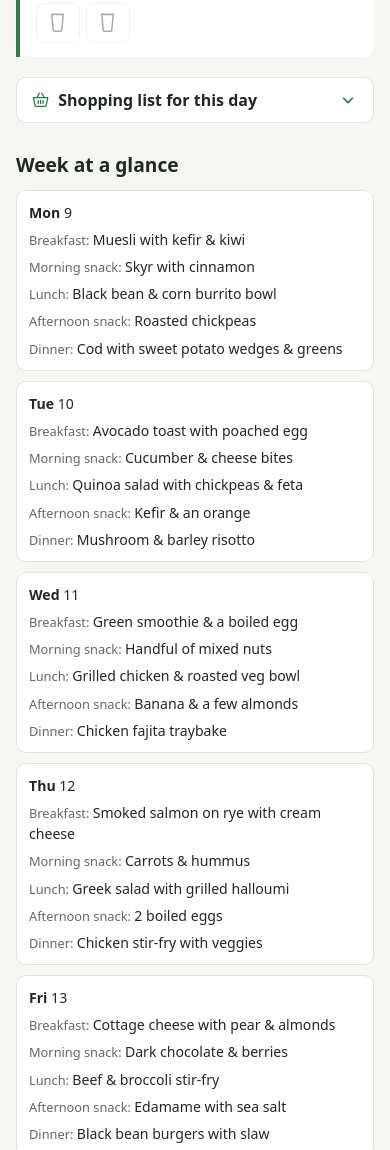
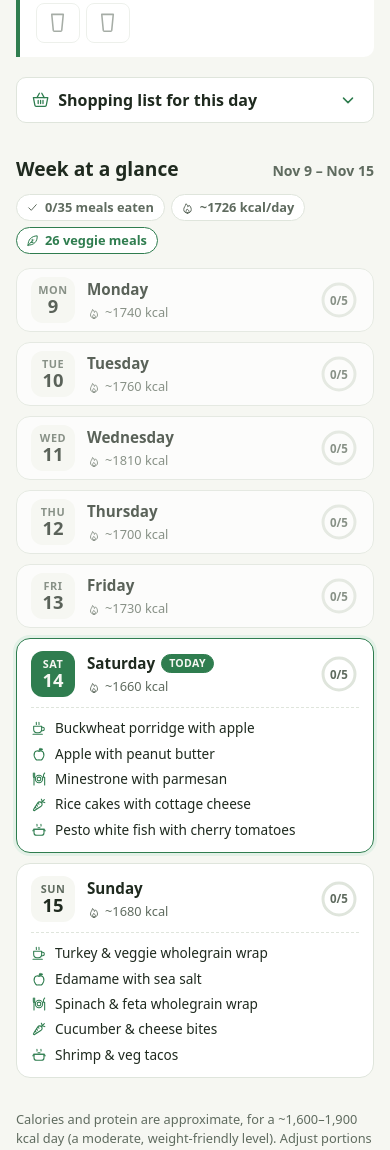
Before and after one commit to serjhnn/healthy-diet, a plain HTML site: page index.html in a window 390 px wide. Shown: the part 1828-2978 px from the top of the page. Drawn offline with Linux system fonts and the light colour scheme.

Commit message:
Redesign Week at a glance
- Day cards replace the table: date tile, weekday with Today/Viewing tag,
  day's kcal, eaten-meals progress ring, and the five meals with their
  sketch icons (eaten ones ticked and struck through)
- Header shows the week's date range plus totals: meals eaten,
  average kcal/day and veggie meal count
- Cards are links to that day; past days dim, and on phones collapse to
  their header row to keep the list short

Co-Authored-By: Claude Opus 5.5 <noreply@anthropic.com>
Claude-Session: https://claude.ai/code/session_01Kh1C7SYqvg1dnYX26J8bS9

```diff
--- a/index.html
+++ b/index.html
@@ -242,11 +242,60 @@
   .water button { padding: 4px 8px; font-size: 1.2rem; min-width: 44px; color: var(--muted); opacity: .55; }
   .water button.on { opacity: 1; color: var(--accent); border-color: var(--accent); background: var(--accent-soft); }
   h2 { font-size: 1.2rem; margin: 28px 0 10px; }
-  .table-wrap { overflow-x: auto; }
-  table { width: 100%; border-collapse: collapse; font-size: .88rem; background: var(--card); border-radius: 10px; overflow: hidden; }
-  th, td { text-align: left; padding: 8px 10px; border-bottom: 1px solid var(--border); vertical-align: top; }
-  th { color: var(--muted); font-weight: 600; }
-  tr.today td { background: var(--accent-soft); }
+  /* ----- Week at a glance ----- */
+  .week { margin-top: 32px; }
+  .week-head { display: flex; align-items: baseline; justify-content: space-between; gap: 10px; flex-wrap: wrap; }
+  .week-head h2 { margin: 0; }
+  .week-range { font-size: .88rem; color: var(--muted); font-weight: 600; }
+  .week-stats { display: flex; flex-wrap: wrap; gap: 6px; margin: 10px 0 14px; }
+  .week-stats .fact { background: var(--card); }
+  .week-grid { display: grid; grid-template-columns: repeat(auto-fill, minmax(250px, 1fr)); gap: 10px; }
+  .wday {
+    display: block; color: inherit; text-decoration: none; background: var(--card);
+    border: 1px solid var(--border); border-radius: 14px; padding: 12px 14px;
+    -webkit-tap-highlight-color: transparent; transition: border-color .15s, box-shadow .15s;
+  }
+  @media (hover: hover) { .wday:hover { border-color: var(--accent); } }
+  .wday:focus-visible { outline: 2px solid var(--accent); outline-offset: 2px; }
+  .wday.sel { border-color: var(--accent); box-shadow: 0 0 0 3px var(--accent-soft); }
+  .wday.past { opacity: .72; }
+  .wday-head { display: flex; align-items: center; gap: 12px; }
+  .wday-date {
+    flex: none; display: flex; flex-direction: column; align-items: center; justify-content: center;
+    width: 44px; height: 46px; border-radius: 12px; background: var(--bg); line-height: 1.1;
+  }
+  .wday-date .w { font-size: .68rem; text-transform: uppercase; letter-spacing: .05em; color: var(--muted); font-weight: 600; }
+  .wday-date .n { font-size: 1.15rem; font-weight: 700; }
+  .wday.today .wday-date { background: var(--accent); }
+  .wday.today .wday-date .w, .wday.today .wday-date .n { color: var(--bg); }
+  .wday-info { flex: 1; min-width: 0; display: flex; flex-direction: column; gap: 2px; }
+  .wday-title { font-weight: 700; font-size: .95rem; display: flex; align-items: center; gap: 6px; }
+  .wday-tag {
+    font-size: .66rem; font-weight: 700; letter-spacing: .03em; text-transform: uppercase;
+    padding: 1px 7px; border-radius: 999px; border: 1px solid var(--accent); color: var(--accent);
+  }
+  .wday.today .wday-tag { background: var(--accent); color: var(--bg); }
+  .wday-kcal { font-size: .8rem; color: var(--muted); display: inline-flex; align-items: center; gap: 4px; }
+  .wday-kcal .ic { width: 14px; height: 14px; vertical-align: 0; }
+  .ring { flex: none; position: relative; width: 40px; height: 40px; display: grid; place-items: center; }
+  .ring svg { position: absolute; inset: 0; width: 100%; height: 100%; transform: rotate(-90deg); }
+  .ring circle { fill: none; stroke-width: 3; }
+  .ring .track { stroke: var(--border); }
+  .ring .prog { stroke: var(--accent); stroke-linecap: round; transition: stroke-dashoffset .3s; }
+  .ring b { font-size: .72rem; font-weight: 700; color: var(--muted); }
+  .ring.full b { color: var(--accent); }
+  .wday-meals { list-style: none; margin: 10px 0 0; padding: 10px 0 0; border-top: 1px dashed var(--border); display: grid; gap: 5px; }
+  .wday-meals li { display: flex; align-items: center; gap: 8px; font-size: .85rem; min-width: 0; }
+  .wday-meals li .ic { width: 16px; height: 16px; flex: none; color: var(--accent); vertical-align: 0; }
+  .wday-meals li span { flex: 1; min-width: 0; white-space: nowrap; overflow: hidden; text-overflow: ellipsis; }
+  .wday-meals li .tick { color: var(--accent); }
+  .wday-meals li.done span { color: var(--muted); text-decoration: line-through; text-decoration-color: var(--border); }
+  @media (prefers-reduced-motion: reduce) { .wday, .ring .prog { transition: none; } }
+  /* Phones: past days collapse to their header row to keep the list short */
+  @media (max-width: 640px) {
+    .wday.past .wday-meals { display: none; }
+    .wday.past { padding-top: 8px; padding-bottom: 8px; }
+  }
   tr { cursor: pointer; }
   details.shop-box { margin-top: 10px; background: var(--card); border: 1px solid var(--border); border-radius: 10px; padding: 10px 14px; }
   .shop-box summary { cursor: pointer; font-weight: 600; display: flex; align-items: center; gap: 6px; list-style: none; }
@@ -256,21 +305,12 @@
   .shop-box[open] .sum-chev { transform: rotate(180deg); }
   @media (prefers-reduced-motion: reduce) { .sum-chev { transition: none; } }
   .shop { columns: 2 200px; font-size: .9rem; padding-left: 18px; }
-  /* Week overview: table on wide screens, stacked cards on phones */
   @media (max-width: 640px) {
     .wrap { padding: 16px 16px 40px; }
     h1 { font-size: 1.4rem; }
     header { align-items: flex-start; }
     .stat { padding: 8px 10px; }
     .stat b { font-size: 1.1rem; }
-    table, tbody, tr, td { display: block; width: 100%; }
-    table { background: none; }
-    tr.head { display: none; }
-    tr[data-date] { background: var(--card); border: 1px solid var(--border); border-radius: 10px; margin-bottom: 10px; padding: 8px 12px; }
-    tr.today { border-color: var(--accent); }
-    tr.today td { background: none; }
-    td { border: 0; padding: 3px 0; }
-    td[data-label]::before { content: attr(data-label) ": "; color: var(--muted); font-size: .8rem; }
   }
   footer { margin-top: 32px; font-size: .8rem; color: var(--muted); }
 </style>
@@ -350,8 +390,14 @@
     <ul class="shop" id="shop"></ul>
   </details>
 
-  <h2>Week at a glance</h2>
-  <div class="table-wrap"><table id="week"></table></div>
+  <section class="week" aria-labelledby="weekTitle">
+    <div class="week-head">
+      <h2 id="weekTitle">Week at a glance</h2>
+      <span class="week-range" id="weekRange"></span>
+    </div>
+    <div class="week-stats" id="weekStats"></div>
+    <div class="week-grid" id="week"></div>
+  </section>
 
   <footer>
     Calories and protein are approximate, for a ~1,600–1,900 kcal day (a moderate, weight-friendly level). Adjust portions to your needs;
@@ -709,24 +755,62 @@ function render() {
   const items = [...new Set(SLOTS.flatMap(s => plan[s.key].ing))];
   $("shop").innerHTML = items.map(i => `<li>${esc(i)}</li>`).join("");
 
-  // Week overview (Mon–Sun containing current day)
+  renderWeek(key, todayKey);
+}
+
+// ---------- Week at a glance ----------
+function renderWeek(key, todayKey) {
   const monday = new Date(current);
   monday.setDate(current.getDate() - ((current.getDay() + 6) % 7));
-  let rows = `<tr class="head"><th>Day</th>${SLOTS.map(s => `<th>${s.label}</th>`).join("")}</tr>`;
+  const sunday = new Date(monday); sunday.setDate(monday.getDate() + 6);
+  const fmt = d => d.toLocaleDateString(undefined, { day: "numeric", month: "short" });
+  $("weekRange").textContent = `${fmt(monday)} – ${fmt(sunday)}`;
+
+  const todayNum = dayNumber(new Date());
+  const C = 2 * Math.PI * 16; // ring circumference
+  let eatenTotal = 0, kcalTotal = 0, vegTotal = 0, html = "";
   for (let i = 0; i < 7; i++) {
     const d = new Date(monday); d.setDate(monday.getDate() + i);
+    const k = isoDate(d);
     const p = planFor(d, pref);
-    const k = isoDate(d);
-    rows += `<tr data-date="${k}" class="${k === key ? "today" : ""}">
-      <td><b>${d.toLocaleDateString(undefined, { weekday: "short" })}</b> ${d.getDate()}</td>
-      ${SLOTS.map(s => `<td data-label="${s.label}">${esc(p[s.key].name)}</td>`).join("")}</tr>`;
+    const done = store.get("done:" + k, {});
+    const eaten = SLOTS.filter(s => done[s.key]).length;
+    const kcal = SLOTS.reduce((a, s) => a + p[s.key].kcal, 0);
+    eatenTotal += eaten; kcalTotal += kcal; vegTotal += SLOTS.filter(s => p[s.key].veg).length;
+
+    const isToday = k === todayKey, isSel = k === key, isPast = dayNumber(d) < todayNum;
+    const tag = isToday ? "Today" : isSel ? "Viewing" : "";
+    const cls = ["wday", isToday && "today", isSel && "sel", isPast && !isSel && "past"].filter(Boolean).join(" ");
+    html += `<a class="${cls}" href="#${k}" data-date="${k}"
+        aria-label="${d.toLocaleDateString(undefined, { weekday: "long", day: "numeric", month: "long" })}${isToday ? ", today" : ""}: ${eaten} of ${SLOTS.length} meals eaten">
+      <div class="wday-head">
+        <div class="wday-date"><span class="w">${d.toLocaleDateString(undefined, { weekday: "short" })}</span><span class="n">${d.getDate()}</span></div>
+        <div class="wday-info">
+          <span class="wday-title">${d.toLocaleDateString(undefined, { weekday: "long" })}${tag ? `<span class="wday-tag">${tag}</span>` : ""}</span>
+          <span class="wday-kcal">${icon("flame")} ~${kcal} kcal</span>
+        </div>
+        <span class="ring${eaten === SLOTS.length ? " full" : ""}" aria-hidden="true">
+          <svg viewBox="0 0 40 40"><circle class="track" cx="20" cy="20" r="16"/>
+            <circle class="prog" cx="20" cy="20" r="16" stroke-dasharray="${C.toFixed(2)}" stroke-dashoffset="${(C * (1 - eaten / SLOTS.length)).toFixed(2)}"${eaten ? "" : ' style="opacity:0"'}/></svg>
+          <b>${eaten}/${SLOTS.length}</b>
+        </span>
+      </div>
+      <ul class="wday-meals">${SLOTS.map(s => `<li class="${done[s.key] ? "done" : ""}" title="${s.label}">${icon(s.icon)}<span>${esc(p[s.key].name)}</span>${done[s.key] ? icon("check", "ic tick") : ""}</li>`).join("")}</ul>
+    </a>`;
   }
-  $("week").innerHTML = rows;
-  $("week").querySelectorAll("tr[data-date]").forEach(tr => tr.addEventListener("click", () => {
-    go(parseIso(tr.dataset.date));
-    window.scrollTo({ top: 0, behavior: "smooth" });
-  }));
+  $("week").innerHTML = html;
+  $("weekStats").innerHTML = `
+    <span class="fact">${icon("check")} ${eatenTotal}/${SLOTS.length * 7} meals eaten</span>
+    <span class="fact">${icon("flame")} ~${Math.round(kcalTotal / 7)} kcal/day</span>
+    <span class="fact fact-veg">${icon("leaf")} ${vegTotal} veggie meals</span>`;
 }
+$("week").addEventListener("click", e => {
+  const a = e.target.closest("a[data-date]");
+  if (!a || e.metaKey || e.ctrlKey || e.shiftKey) return;
+  e.preventDefault();
+  go(parseIso(a.dataset.date));
+  window.scrollTo({ top: 0, behavior: "smooth" });
+});
 
 // ---------- Day navigation ----------
 function relativeLabel(diff) {
```
Also changed, not shown: 1 other file.
